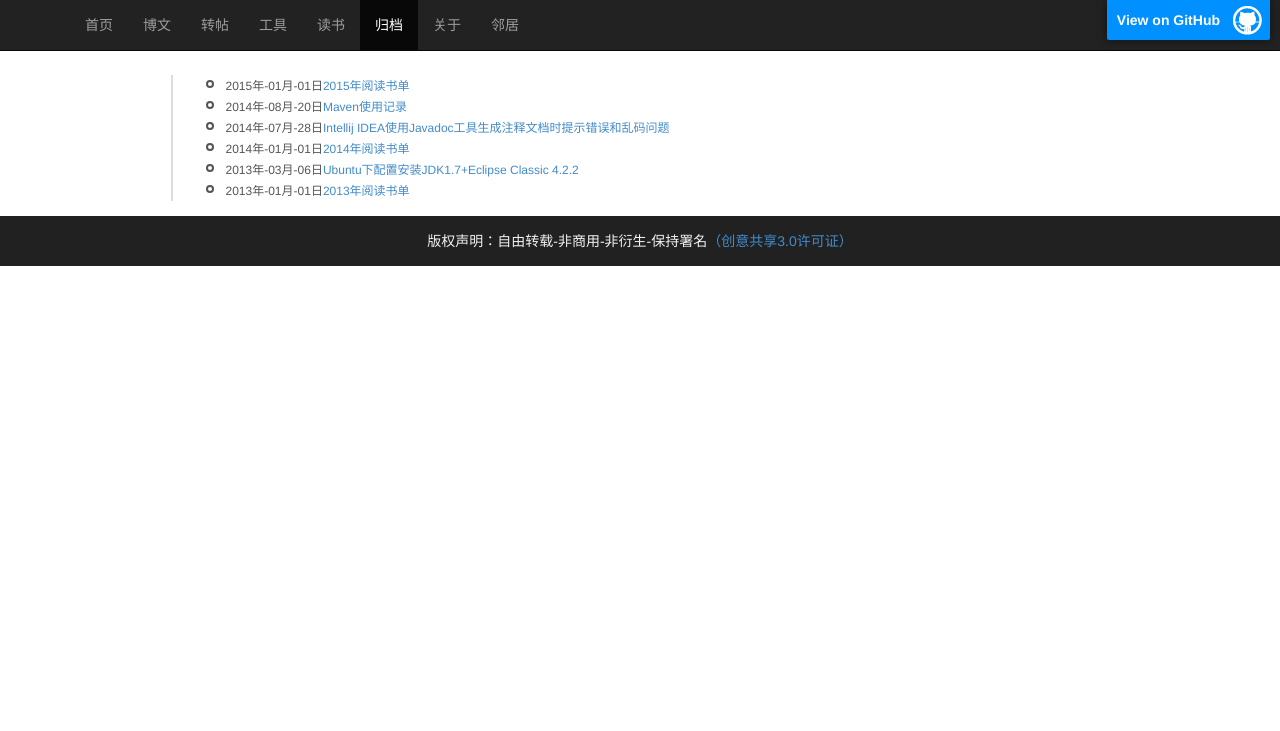
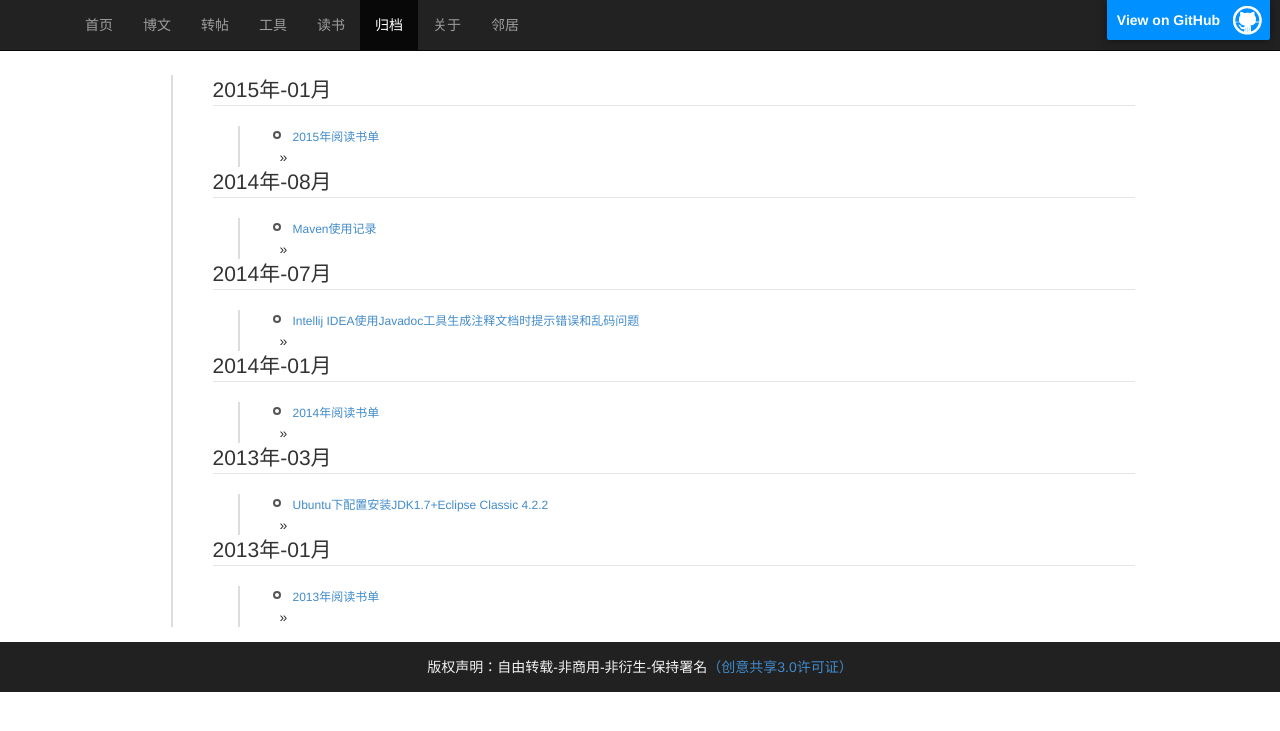
Before and after one commit to sheleng/sheleng.github.io, a Jekyll site: the page built from pages/archive.html, in a window 1280 px wide. Shown: the top 731 px of the page. Built offline with Jekyll 4.4.1, drawn with Linux system fonts in a browser that asks for light colours.

Commit message:
修改归档样式

```diff
--- a/pages/archive.html
+++ b/pages/archive.html
@@ -7,7 +7,32 @@
 <div class="times">
   <ul>
     {% for post in site.posts  %}
-      <li><b></b><span>{{ post.date | date: "%Y年-%m月-%d日" }}<a class="pjaxlink" href="{{ post.url }}">{{ post.title }}</a></span></li>
+      {% capture this_year %}{{ post.date | date: "%Y" }}{% endcapture %}
+      {% capture this_month %}{{ post.date | date: "%m" }}{% endcapture %}
+      {% capture next_year %}{{ post.previous.date | date: "%Y" }}{% endcapture %}
+      {% capture next_month %}{{ post.previous.date | date: "%m" }}{% endcapture %}
+
+      {% if forloop.first %}
+        <legend id="{{this_year}}-{{this_month}}">{{this_year}}年-{{this_month}}月</legend>
+        <ul>
+      {% endif %}
+      <li><b>{{ post.date | date: "%Y年-%m月-%d日" }}</b><span><a class="pjaxlink" href="{{ post.url }}">{{ post.title }}</a></span></li>&raquo;
+
+      {% if forloop.last %}
+        </ul>
+      {% else %}
+        {% if this_year != next_year %}
+          </ul>
+          <legend id="{{next_year}}-{{next_month}}">{{next_year}}年-{{next_month}}月</legend>
+          <ul>
+        {% else %}
+          {% if this_month != next_month %}
+            </ul>
+            <legend id="{{next_year}}-{{next_month}}">{{next_year}}年-{{next_month}}月</legend>
+            <ul>
+          {% endif %}
+        {% endif %}
+      {% endif %}
     {% endfor %}
   </ul>
 </div>
```
